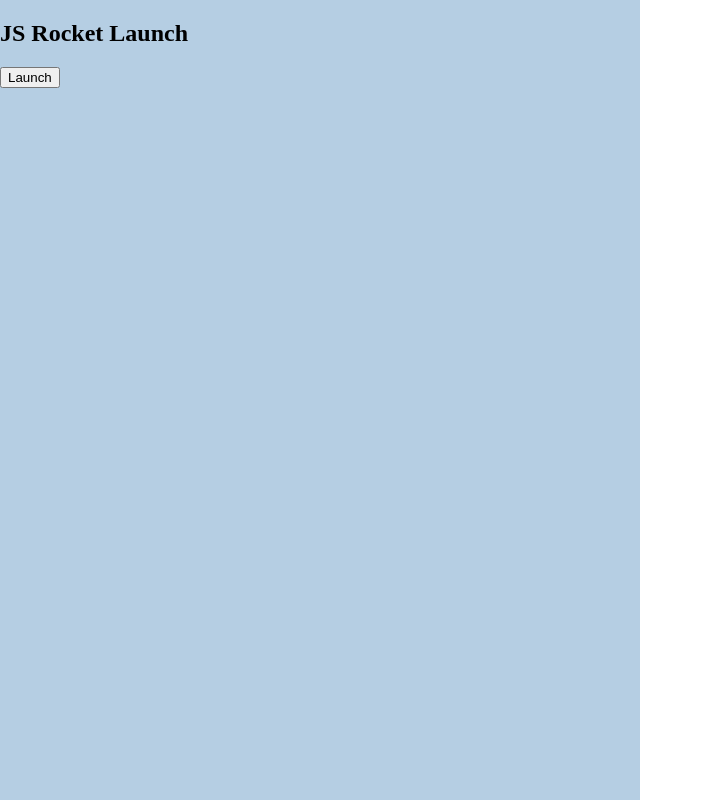
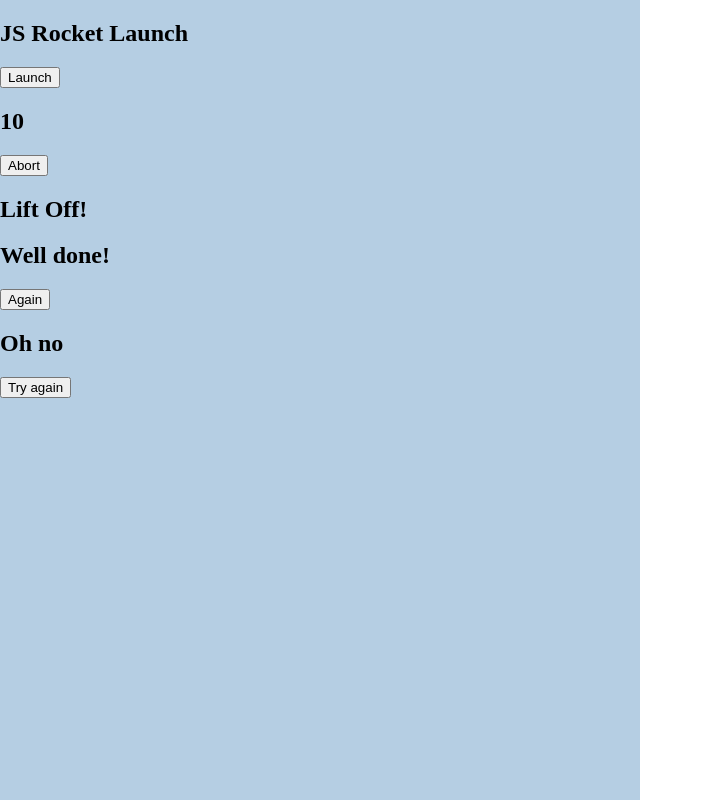
Before and after one commit to monaet/js-rocket, a plain HTML site: page index.html in a window 1280 px wide. Shown: the whole page, without its empty margins (0-703 px from the left). Drawn offline with Linux system fonts and the light colour scheme.

Commit message:
Update index.html

```diff
--- a/index.html
+++ b/index.html
@@ -15,8 +15,24 @@
       <h1>JS Rocket Launch</h1>
       <button class="btn">Launch</button>
     </div>
+    <div class="state2">
+      <h2 id="countdown">10</h2>
+      <button class="btn">Abort</button>
+    </div>
+    <div class="state3">
+      <h2>Lift Off!</h2>
+    </div>
+    <div class="state4">
+      <h2>Well done!</h2>
+      <button class="btn">Again</button>
+    </div>
+    <div class="state5">
+      <h2>Oh no</h2>
+      <button class="btn">Try again</button>
+    </div>
   </section>
   <section class="right">
+    <div class="ground"></div>
     <div class="rocket"></div>
   </section>
 </body>
```
